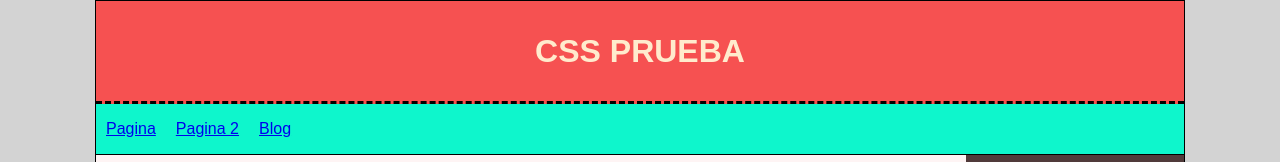
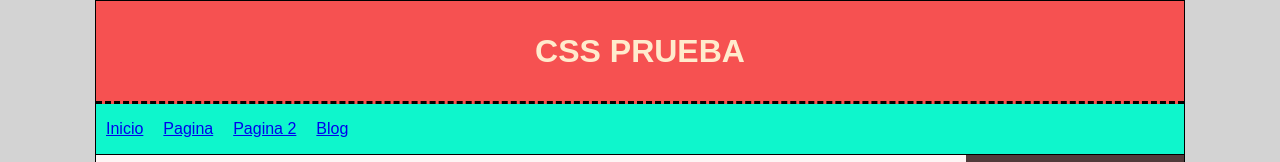
Before and after one commit to brcaipr/Practica-CSS-1, a plain HTML site: page index.html in a window 1280 px wide. Shown: the top 162 px of the page. Drawn offline with Linux system fonts and the light colour scheme.

Commit message:
segundo commit

```diff
--- a/index.html
+++ b/index.html
@@ -16,6 +16,10 @@
         </header>
         <nav>
             <ul>
+                <li><a href="index.html">
+                        Inicio
+                    </a>
+                </li>
                 <li>
                     <a href="index.html"> Pagina </a>
                 </li>
```
